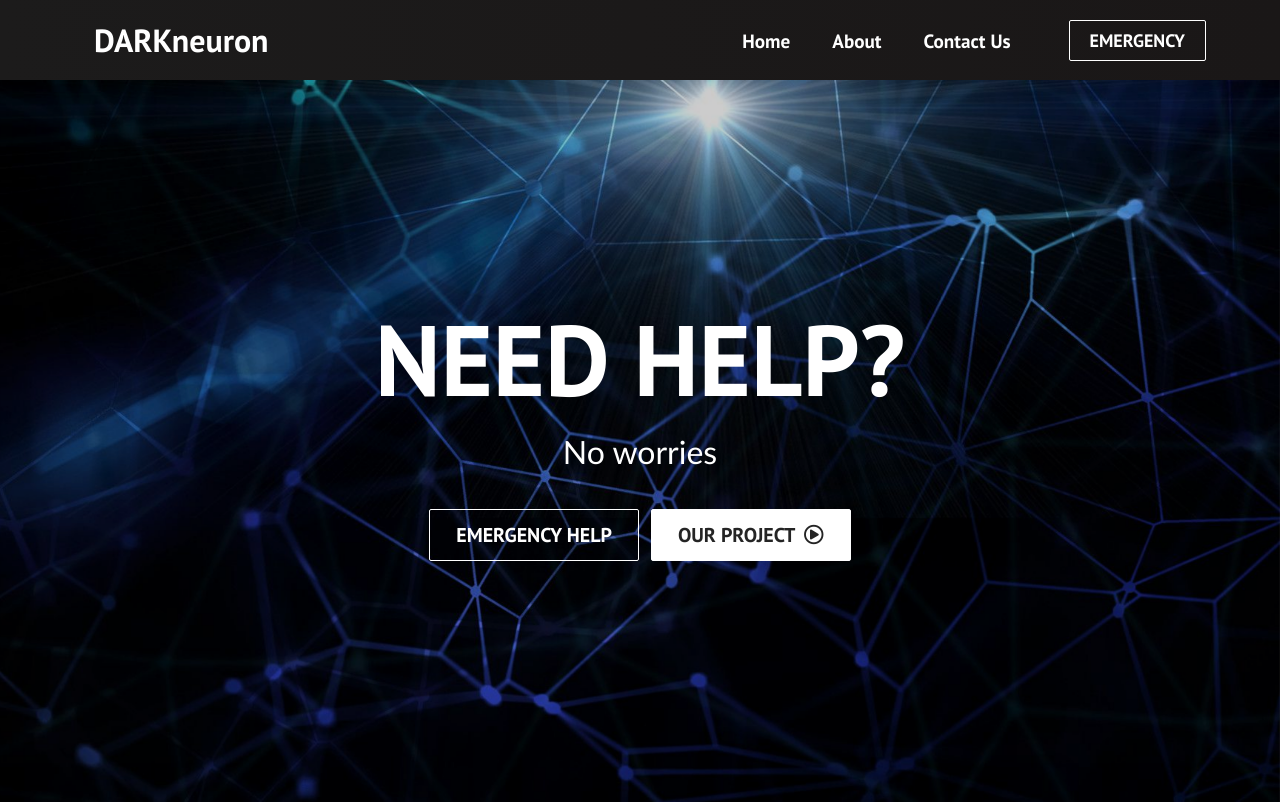
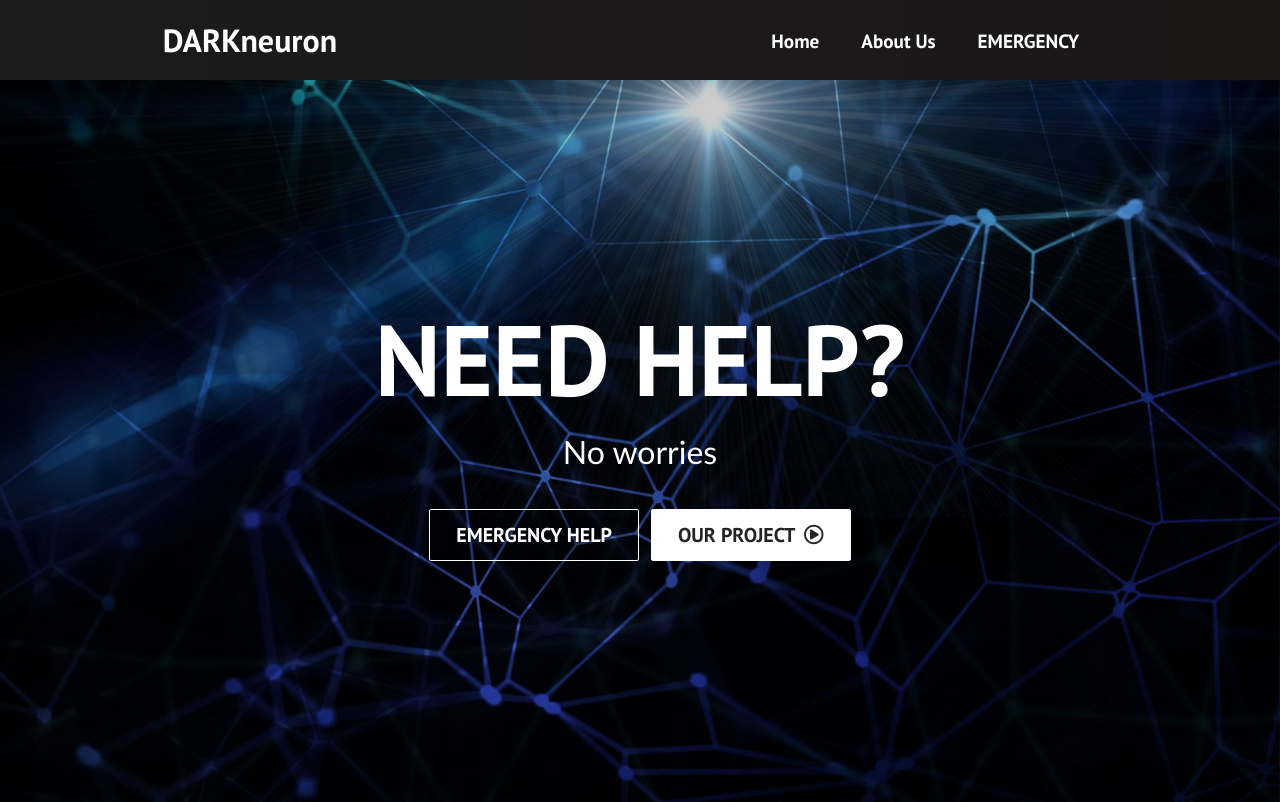
Before and after one commit to SharadSaha/hackout_21, a React (Create React App) app in the folder app/: page / in a window 1280 px wide. Shown: the top 802 px of the page. Built offline with nearby package versions, Linux system fonts and the light colour scheme.

Commit message:
Update Navbar.js

```diff
--- a/app/src/components/Navbar.js
+++ b/app/src/components/Navbar.js
@@ -1,7 +1,8 @@
 import React, { useState, useEffect } from 'react';
-import { Button } from './Button';
+// import { Button } from './Button';
 import { Link } from 'react-router-dom';
 import './Navbar.css';
+
 
 function Navbar() {
   const [click, setClick] = useState(false);
@@ -47,20 +48,21 @@ function Navbar() {
                 className='nav-links'
                 onClick={closeMobileMenu}
               >
-                About
+                About Us
               </Link>
             </li>
+
             <li className='nav-item'>
               <Link
-                to='/contact'
+                to='/emergency'
                 className='nav-links'
                 onClick={closeMobileMenu}
               >
-                Contact Us
+                EMERGENCY
               </Link>
             </li>
 
-            <li>
+            {/* <li>
               <Link
                 to='/emergency'
                 className='nav-links-mobile'
@@ -68,9 +70,9 @@ function Navbar() {
               >
                 Emergency
               </Link>
-            </li>
+            </li> */}
           </ul>
-          {button && <Button buttonStyle='btn--outline'>EMERGENCY</Button>}
+          {/* {button && <Button buttonStyle='btn--outline'>EMERGENCY</Button>} */}
         </div>
       </nav>
     </>
```
